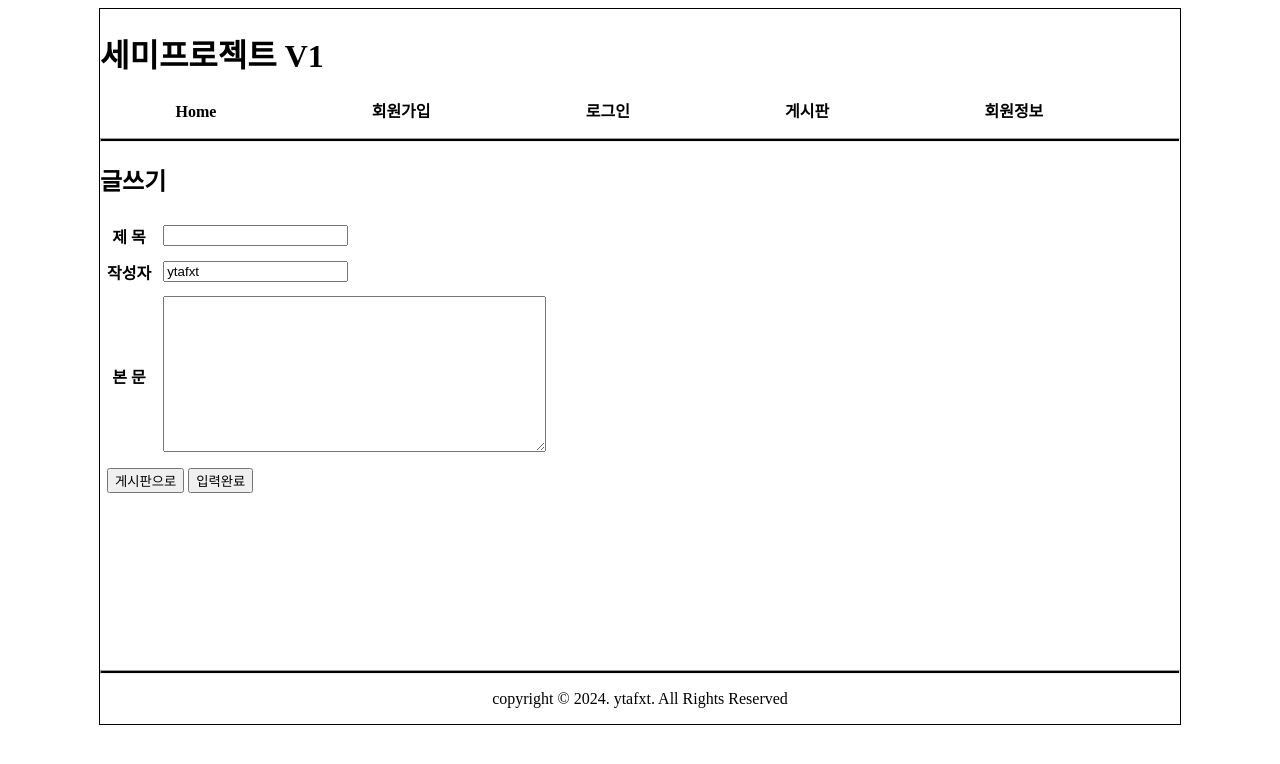
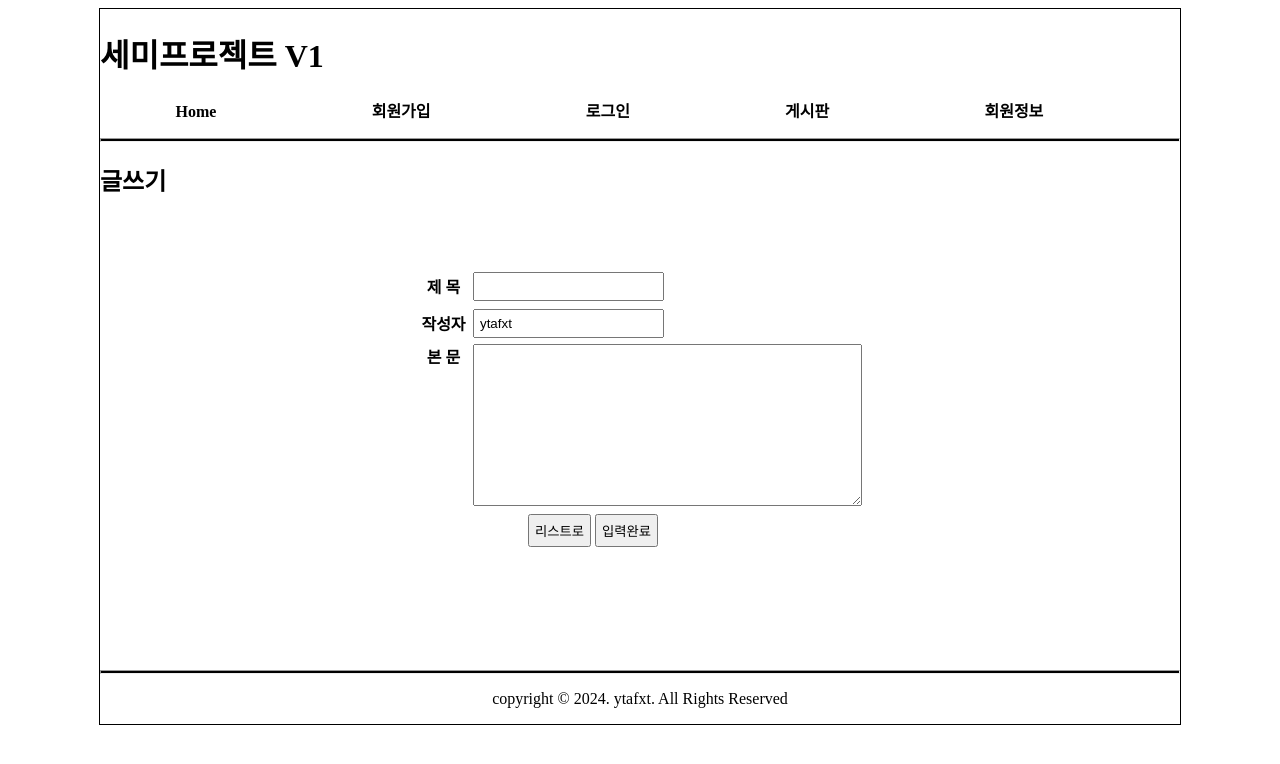
Before and after one commit to evollivia/semiprojectv1, a FastAPI app: page /board/write in a window 1280 px wide. Shown: the top 764 px of the page. Run offline with FastAPI, Linux system fonts and the light colour scheme.

Commit message:
게시판 글쓰기 폼 스타일링

```diff
--- a/views/templates/board/write.html
+++ b/views/templates/board/write.html
@@ -5,6 +5,12 @@
     <title>세미프로젝트</title>
     <link rel="stylesheet" href="/static/css/project.css">
     <style>
+        form {width: 450px; margin: 70px auto;}
+        th{width: 150px;}
+        tr{height: 35px}
+        tr:nth-child(3){vertical-align: top}
+        #listbtn{margin-left: 110px}
+        input, textarea, button{padding: 5px}
 
     </style>
 </head>
@@ -24,13 +30,13 @@
         <main>
             <h2>글쓰기</h2>
             <form name="writefrm" method="post">
-                <table cellpadding="5">
+                <table>
                     <tr><th>제  목</th><td><input type="text" name="title" id="title" required></td></tr>
                     <tr><th>작성자</th><td><input type="text" name="userid" id="userid" value="ytafxt" readonly></td></tr>
                     <tr><th>본  문 </th><td><textarea name="contents" id="contents" cols="45" rows="10" required></textarea></td>
                     <tr>
                         <td colspan="2">
-                            <button type="button" id="listbtn" onclick="location.href='/board/list'">게시판으로</button>
+                            <button type="button" id="listbtn" onclick="location.href='/board/list'">리스트로</button>
                             <button type="submit" id="writeokbtn" onclick="location.href='/board/list'">입력완료</button>
                         </td>
                     </tr>
```
